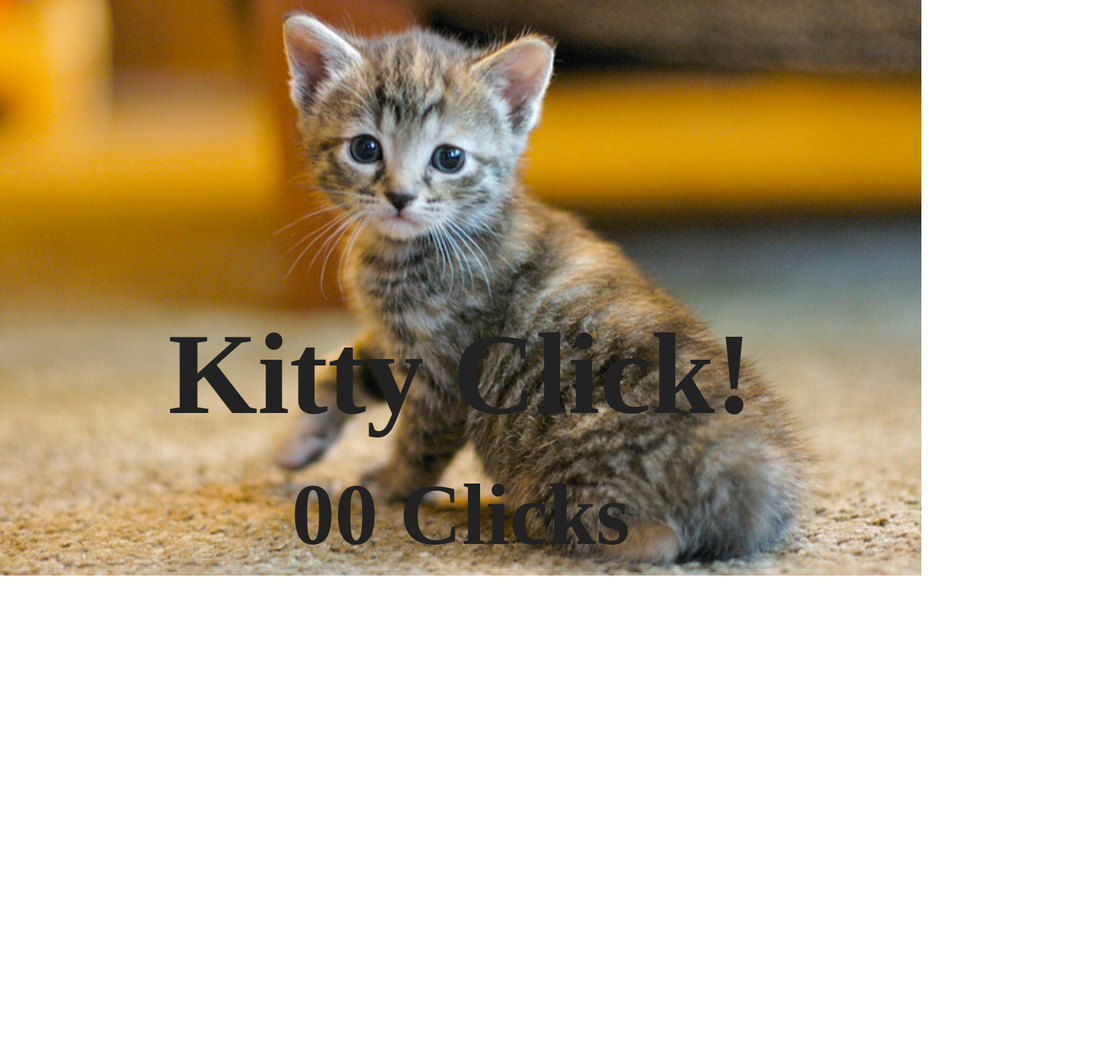
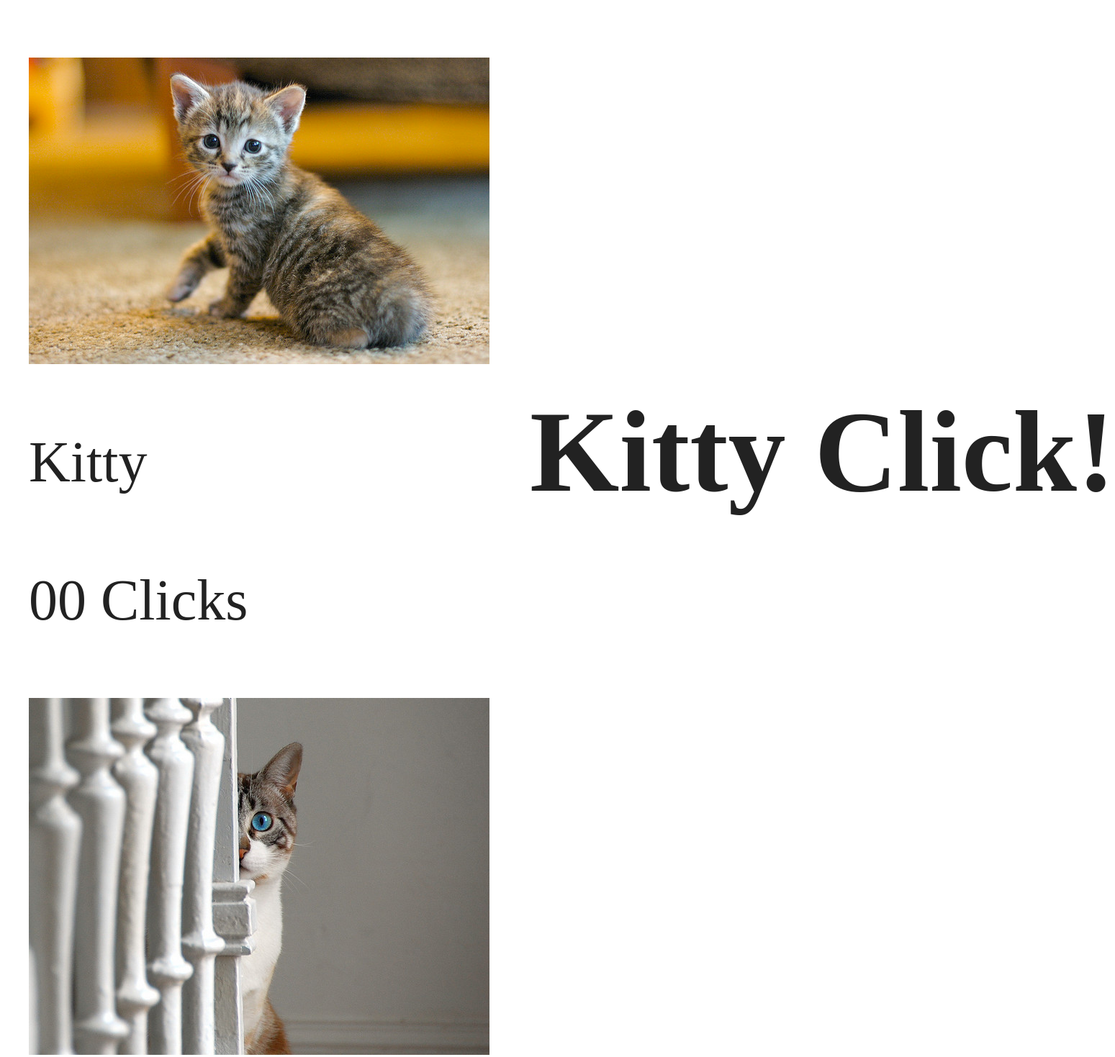
Before and after one commit to julianjohannesen/cat-clicker, a plain HTML site: page index.html in a window 1280 px wide. Shown: the top 1469 px of the page at 72% size, 1549 px wide, since content can reach past the window. Before the commit the page ends 800 px from the top, so only its background shows below. Drawn offline with Linux system fonts and the light colour scheme.

Commit message:
HTML changes to add figcaption etc

```diff
--- a/css/styles.css
+++ b/css/styles.css
@@ -1,13 +1,13 @@
 body {
-    background: url(../assets/kitty.jpg) no-repeat center center fixed;
+    /* background: url(../assets/kitty.jpg) no-repeat center center fixed;
     -webkit-background-size: cover;
     -moz-background-size: cover;
     -o-background-size: cover;
-    background-size: cover;
+    background-size: cover; */
 
     display: grid;
-    grid-template: 25vmin 1fr 1fr / 1fr 1fr 1fr;
-
+    grid-template: 25vmin 1fr 1fr / 1fr 1fr;
+    grid-gap: 2vmin;
     font-size: 10vmin;
     white-space: nowrap;
 
--- a/index.html
+++ b/index.html
@@ -12,24 +12,23 @@
 <body>
     <header>
         <h1>Kitty Click!</h1>
-        <h2 id="clickDisplay">
-            <span>00</span> Clicks
-        </h2>
     </header>
 
     <main>
         <figure id="cat1">
-            <img src="" alt="" />
+            <img src="/assets/kitty.jpg" alt="A kitty!" />
             <figcaption>
-
+                <p class="name">Kitty</p>
+                <p><span class="count">00</span> Clicks</p>
             </figcaption>
         </figure>
 
         <figure id="cat2">
-                <img src="" alt="" />
-                <figcaption>
-
-                </figcaption>
+            <img src="/assets/chewy.jpg" alt="A picture of Chewy!" />
+            <figcaption>
+                <p class="name">Chewy</p>
+                <p><span class="count">00</span> Clicks</p>
+            </figcaption>
         </figure>
 
     </main>
```
Also changed, not shown: assets/chewy.jpg (added).
